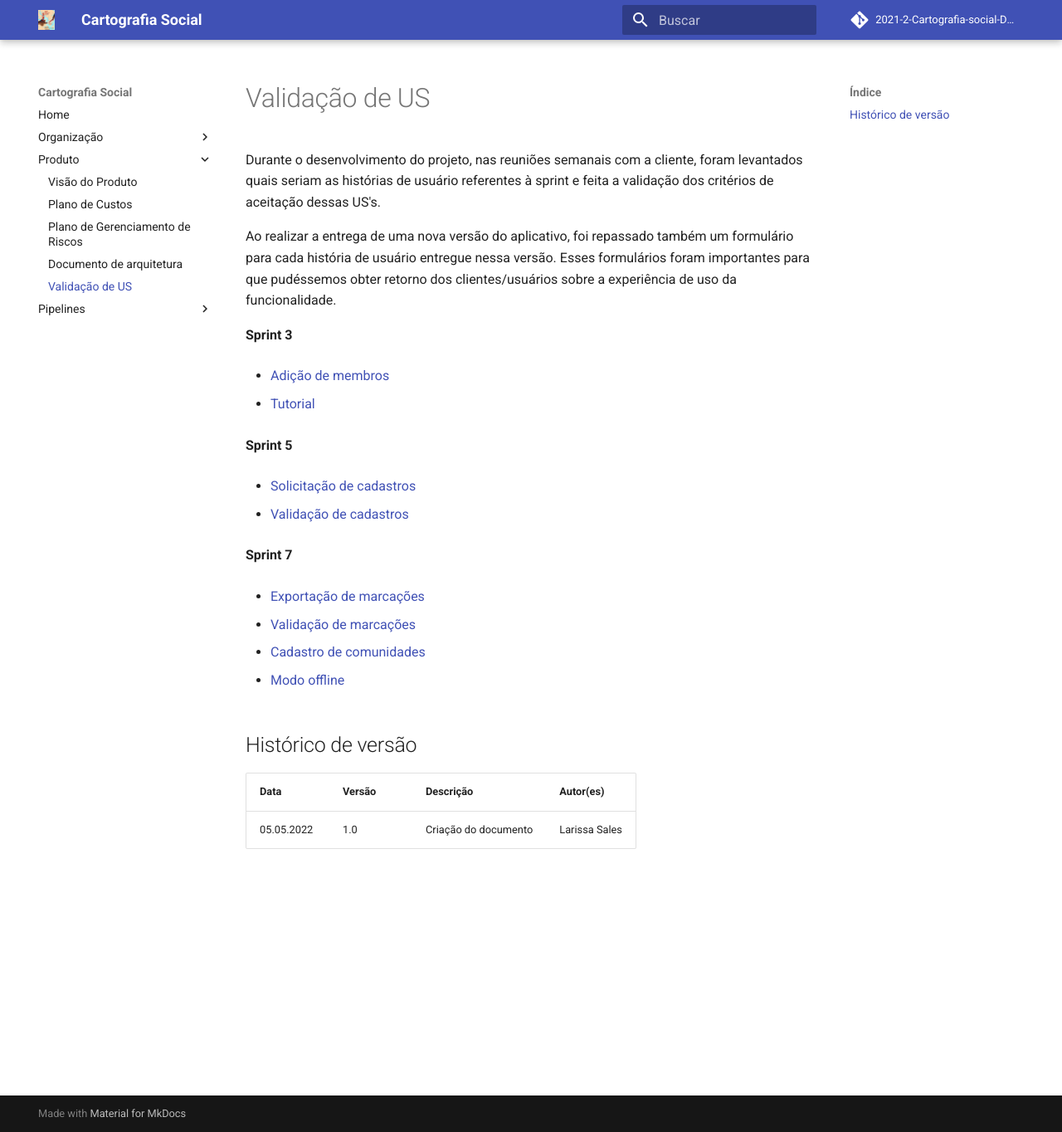
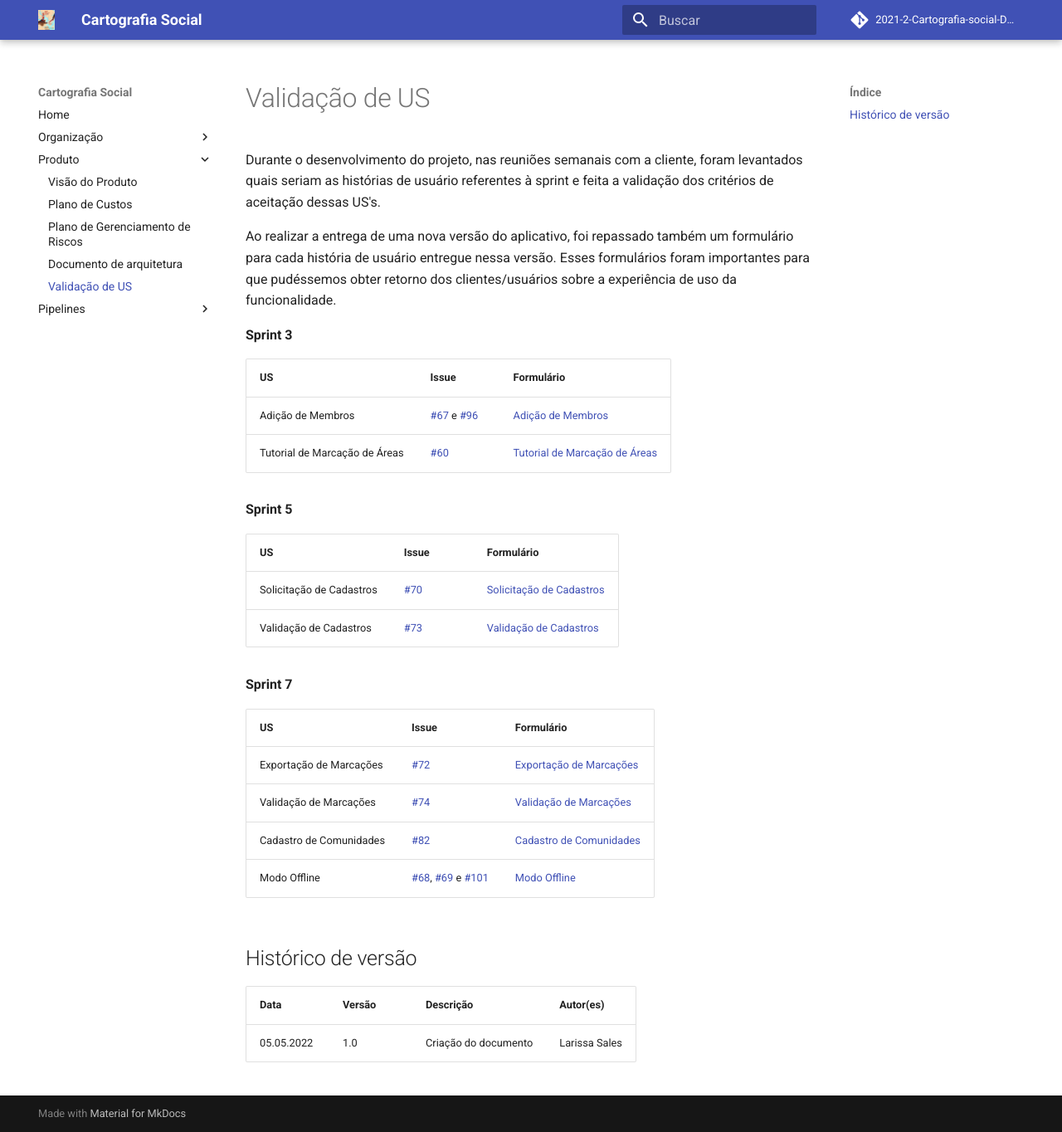
Before and after one commit to fga-eps-mds/2021-2-Cartografia-social-Doc, an MkDocs documentation site: the page built from docs/validacao.md, in a window 1280 px wide and 1364 px high. Shown: the whole window at 83% size. Built offline with MkDocs 1.6.1 and Material for MkDocs 9.7.7, drawn with Linux system fonts in a browser that asks for light colours; comment, search, counter and statistics services are not loaded.

Commit message:
Inclusão das issues relacionadas

```diff
--- a/docs/validacao.md
+++ b/docs/validacao.md
@@ -4,25 +4,28 @@ Ao realizar a entrega de uma nova versão do aplicativo, foi repassado também u
 
 **Sprint 3**
 
-- [Adição de membros](https://forms.gle/414vtm9Me7RXLyuH6)
+| US | Issue | Formulário |
+| --- | --- | --- |
+| Adição de Membros | [#67](https://github.com/fga-eps-mds/2021-2-Cartografia-social-Doc/issues/67) e [#96](https://github.com/fga-eps-mds/2021-2-Cartografia-social-Doc/issues/96) | [Adição de Membros](https://forms.gle/414vtm9Me7RXLyuH6) |
+| Tutorial de Marcação de Áreas | [#60](https://github.com/fga-eps-mds/2021-2-Cartografia-social-Doc/issues/60) | [Tutorial de Marcação de Áreas ](https://forms.gle/d3je6YtvBy4wgx9E8) |
 
-- [Tutorial](https://forms.gle/d3je6YtvBy4wgx9E8)
 
 **Sprint 5**
 
-- [Solicitação de cadastros](https://forms.gle/sgMz7CTtoTU1rYoB7)
+| US | Issue | Formulário |
+| --- | --- | --- |
+| Solicitação de Cadastros | [#70](https://github.com/fga-eps-mds/2021-2-Cartografia-social-Doc/issues/70) | [Solicitação de Cadastros](https://forms.gle/sgMz7CTtoTU1rYoB7) |
+| Validação de Cadastros | [#73](https://github.com/fga-eps-mds/2021-2-Cartografia-social-Doc/issues/73) | [Validação de Cadastros](https://forms.gle/exNhwLiYXWEPE2Dp7) |
 
-- [Validação de cadastros](https://forms.gle/exNhwLiYXWEPE2Dp7)
 
 **Sprint 7**
 
-- [Exportação de marcações](https://forms.gle/NxBbk1kdjWqrfmPB9)
-
-- [Validação de marcações](https://forms.gle/GSYkRPsHt6jibJGf8)
-
-- [Cadastro de comunidades](https://forms.gle/nnBvEQDVd7oorxWn7)
-
-- [Modo offline](https://forms.gle/VqDWhV1umhSydmKD7)
+| US | Issue | Formulário |
+| --- | --- | --- |
+| Exportação de Marcações | [#72](https://github.com/fga-eps-mds/2021-2-Cartografia-social-Doc/issues/72) | [Exportação de Marcações](https://forms.gle/NxBbk1kdjWqrfmPB9) |
+| Validação de Marcações | [#74](https://github.com/fga-eps-mds/2021-2-Cartografia-social-Doc/issues/74) | [Validação de Marcações](https://forms.gle/GSYkRPsHt6jibJGf8) |
+| Cadastro de Comunidades | [#82](https://github.com/fga-eps-mds/2021-2-Cartografia-social-Doc/issues/82) | [Cadastro de Comunidades](https://forms.gle/nnBvEQDVd7oorxWn7) |
+| Modo Offline | [#68](https://github.com/fga-eps-mds/2021-2-Cartografia-social-Doc/issues/68), [#69](https://github.com/fga-eps-mds/2021-2-Cartografia-social-Doc/issues/69) e [#101](https://github.com/fga-eps-mds/2021-2-Cartografia-social-Doc/issues/101) | [Modo Offline](https://forms.gle/VqDWhV1umhSydmKD7) |
 
 
 
```
